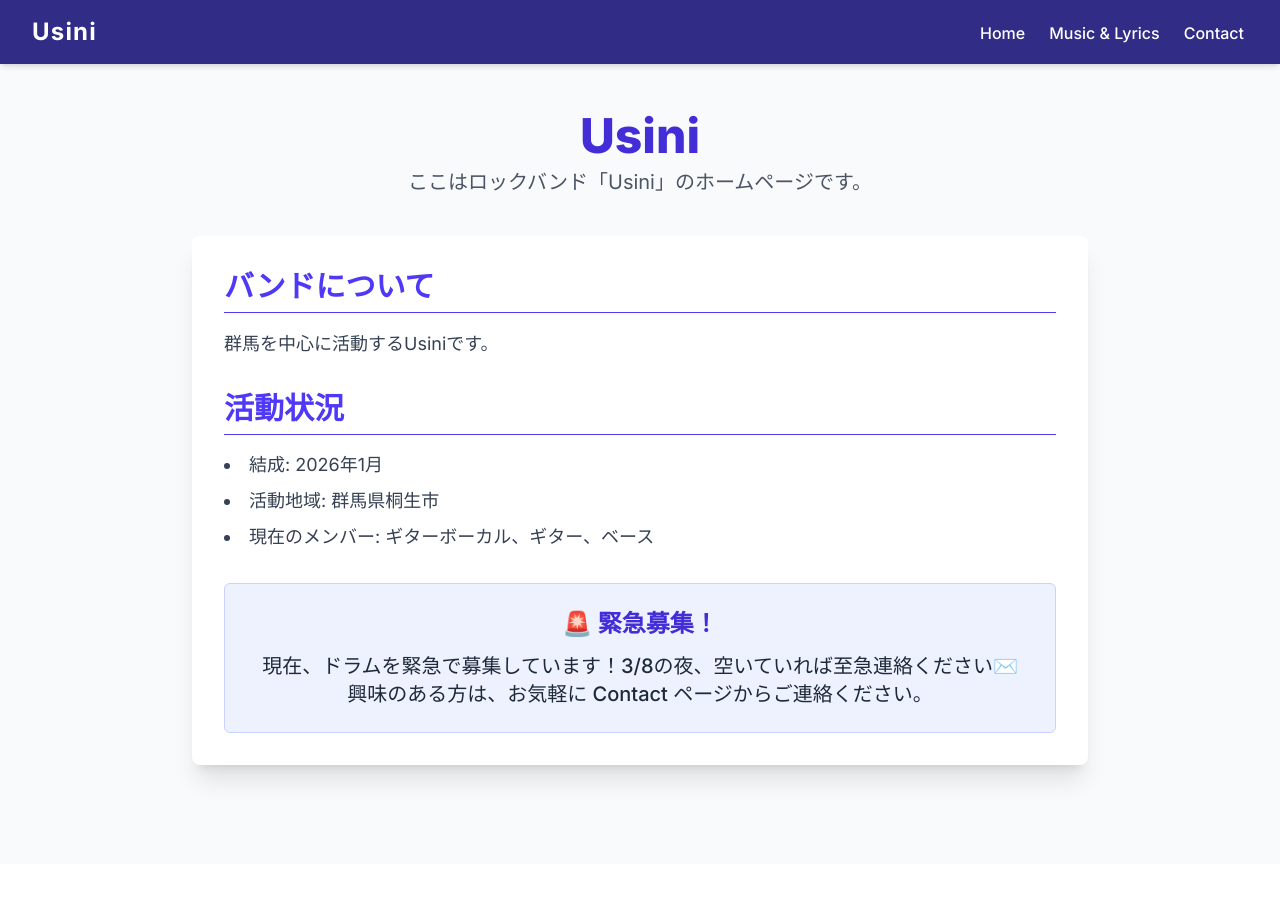
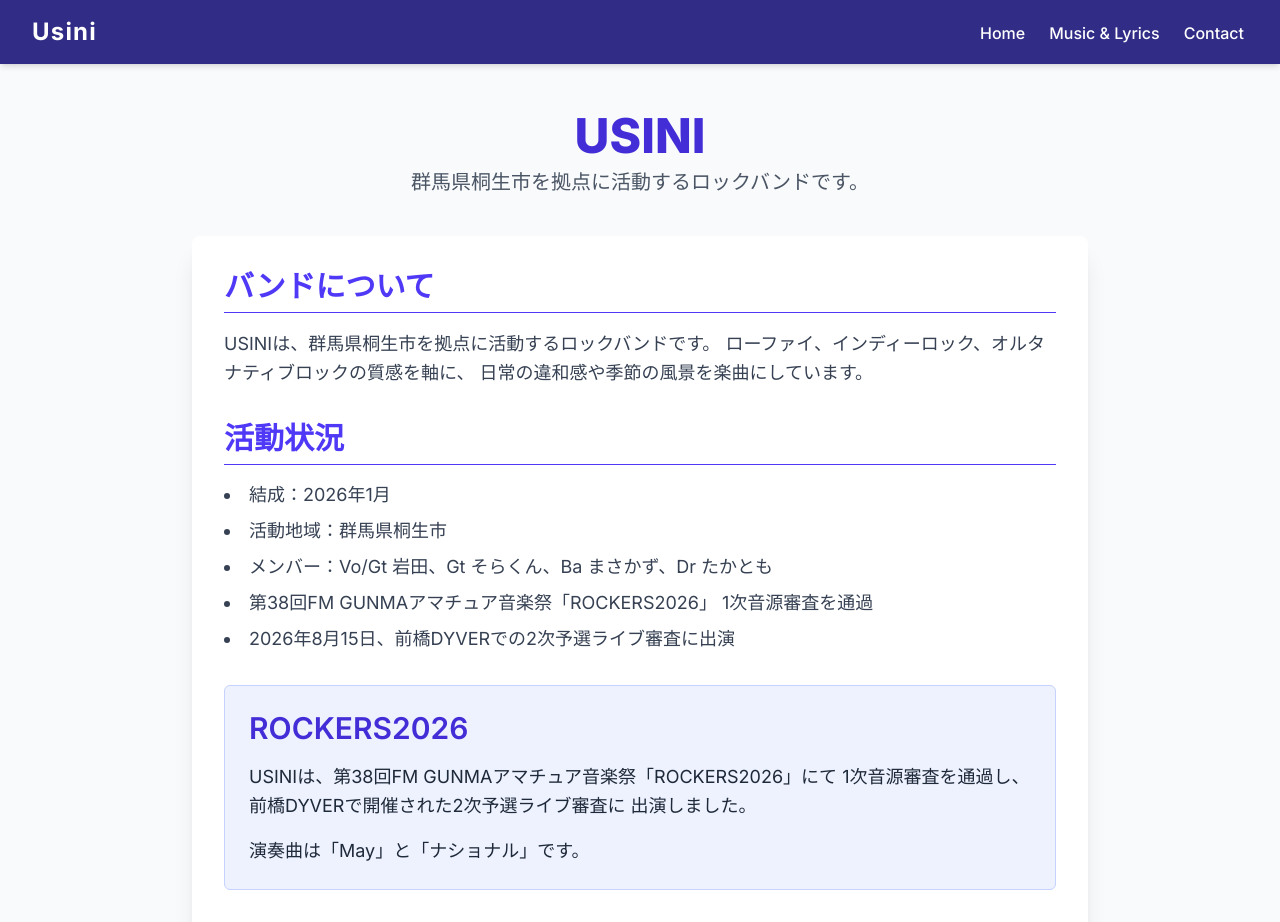
Before and after one commit to satohidetada/my-band-site, a Next.js app: page / in a window 1280 px wide. Shown: the top 922 px of the page. Before the commit the page ends 864 px from the top, so only its background shows below. Built offline with nearby package versions, Linux system fonts and the light colour scheme.

Commit message:
Update USINI site information

```diff
--- a/src/app/contact/page.tsx
+++ b/src/app/contact/page.tsx
@@ -5,10 +5,10 @@ export default function ContactPage() {
     <div className="min-h-screen bg-gray-50 flex flex-col items-center py-12 px-4 sm:px-6 lg:px-8">
       <header className="text-center mb-12">
         <h1 className="text-5xl font-extrabold text-indigo-700 mb-2">
-          📞 Contact / お問い合わせ
+          Contact / お問い合わせ
         </h1>
         <p className="text-xl text-gray-600">
-          Usiniへのライブ出演依頼、メンバー応募、その他のお問い合わせはこちらへ。
+          USINIへのライブ出演依頼、イベント出演、その他のお問い合わせはこちらへ。
         </p>
       </header>
 
@@ -23,7 +23,6 @@ export default function ContactPage() {
             method="POST"
             className="space-y-6"
           >
-            {/* 名前 (Name) */}
             <div>
               <label htmlFor="name" className="block text-lg font-medium text-gray-700 mb-2">
                 お名前 (Name) <span className="text-red-500">*</span>
@@ -33,12 +32,11 @@ export default function ContactPage() {
                 name="name"
                 id="name"
                 required
-                placeholder="Usini"
+                placeholder="お名前"
                 className="w-full px-4 py-3 border border-gray-300 rounded-lg shadow-sm focus:ring-indigo-500 focus:border-indigo-500 transition duration-200 text-black"
               />
             </div>
 
-            {/* メールアドレス (Email) */}
             <div>
               <label htmlFor="email" className="block text-lg font-medium text-gray-700 mb-2">
                 メールアドレス (Email) <span className="text-red-500">*</span>
@@ -53,7 +51,6 @@ export default function ContactPage() {
               />
             </div>
 
-            {/* お問い合わせ内容 (Message) */}
             <div>
               <label htmlFor="message" className="block text-lg font-medium text-gray-700 mb-2">
                 お問い合わせ内容 (Message) <span className="text-red-500">*</span>
@@ -63,12 +60,11 @@ export default function ContactPage() {
                 id="message"
                 rows={6}
                 required
-                placeholder="ライブの出演依頼、メンバー応募の内容などをご記入ください。"
+                placeholder="ライブ出演依頼、イベント出演、その他のお問い合わせ内容をご記入ください。"
                 className="w-full px-4 py-3 border border-gray-300 rounded-lg shadow-sm focus:ring-indigo-500 focus:border-indigo-500 transition duration-200 text-black"
               />
             </div>
 
-            {/* Submit Button */}
             <button
               type="submit"
               className="w-full flex justify-center py-3 px-4 border border-transparent rounded-lg shadow-md text-xl font-semibold text-white bg-indigo-600 hover:bg-indigo-700 focus:bg-indigo-700 focus:outline-none focus:ring-2 focus:ring-offset-2 focus:ring-indigo-500 transition duration-200 transform hover:scale-[1.005]"
@@ -76,20 +72,19 @@ export default function ContactPage() {
               送信する
             </button>
 
-            {/* Formspreeの注意書き */}
             <p className="text-center text-sm text-gray-500 pt-2">
               ※送信後、外部サービス（Formspree）の確認画面に移動します。
             </p>
           </form>
         </section>
 
-        {/* メンバー募集の案内 */}
-        <section className="mt-8 p-6 bg-yellow-50 border border-yellow-200 rounded-lg text-center">
-          <h2 className="text-2xl font-bold text-yellow-800 mb-3">
-            🎸 メンバー募集中！
+        <section className="mt-8 p-6 bg-indigo-50 border border-indigo-200 rounded-lg text-center">
+          <h2 className="text-2xl font-bold text-indigo-800 mb-3">
+            USINI
           </h2>
           <p className="text-gray-700 text-lg">
-            現在、 ドラムを急募中です。メンバー応募は、上記のフォームの内容欄にその旨を記載してご連絡ください。
+            群馬県桐生市を拠点に活動しています。
+            ライブ出演依頼やイベント出演のご相談など、お気軽にご連絡ください。
           </p>
         </section>
       </main>
--- a/src/app/music/page.tsx
+++ b/src/app/music/page.tsx
@@ -1,4 +1,4 @@
-import React from 'react';
+import React from "react";
 
 interface Track {
   title: string;
@@ -8,7 +8,17 @@ interface Track {
 
 const tracks: Track[] = [
   {
-    title: "National",
+    title: "May",
+    lyrics: `訪れる終わりに満たされて
+暗闇の中輪郭は浮かんで いる いきものが
+まともになった頭で 空を泳いでいた
+石段を登りきったとこで
+鍵をなくした
+すべてが容易になって、可能になるような夢をみた`,
+    audioUrl: "/music/250705_May.mp3",
+  },
+  {
+    title: "ナショナル",
     lyrics: `拘束された幻覚の途中で
 歌の無い約束を交わしたね
 予想されたため息の今です
@@ -38,21 +48,10 @@ const tracks: Track[] = [
 未だ透明だったんだぜ`,
     audioUrl: "/music/250714_Zukan.mp3",
   },
-  {
-    title: "May",
-    lyrics: `訪れる終わりに満たされて
-暗闇の中輪郭は浮かんで いる いきものが
-まともになった頭で 空を泳いでいた
-石段を登りきったとこで
-鍵をなくした
-すべてが容易になって、可能になるような夢をみた`,
-    // 新しい曲のパスを追加 (ファイル名は仮に May.mp3 とします)
-    audioUrl: "/music/250705_May.mp3",
-  },
 ];
 
 const TrackItem = ({ track }: { track: Track }) => {
-  const lines = track.lyrics.split('\n');
+  const lines = track.lyrics.split("\n");
 
   return (
     <div className="bg-white shadow-xl rounded-xl p-6 mb-10 border border-indigo-100">
@@ -60,18 +59,20 @@ const TrackItem = ({ track }: { track: Track }) => {
         🎵 {track.title}
       </h2>
 
-      {/* MP3オーディオプレーヤー */}
       <div className="mb-6">
         <audio controls className="w-full">
           <source src={track.audioUrl} type="audio/mpeg" />
-          <p className="text-red-500">お使いのブラウザは音声再生に対応していません。</p>
+          <p className="text-red-500">
+            お使いのブラウザは音声再生に対応していません。
+          </p>
         </audio>
       </div>
 
-      {/* 歌詞エリア */}
       <div className="text-lg text-gray-800 whitespace-pre-wrap leading-relaxed">
         {lines.map((line: string, index: number) => (
-          <p key={index} className="mb-1">{line}</p>
+          <p key={index} className="mb-1">
+            {line}
+          </p>
         ))}
       </div>
     </div>
@@ -87,7 +88,7 @@ export default function MusicPage() {
             Music & Lyrics
           </h1>
           <p className="text-xl text-gray-600">
-            Usiniの楽曲と歌詞
+            USINIの楽曲と歌詞
           </p>
         </header>
 
--- a/src/app/page.tsx
+++ b/src/app/page.tsx
@@ -1,11 +1,13 @@
 export default function AboutPage() {
   return (
-    <div className="min-h-screen bg-gray-50 flex flex-col items-center py-12">
+    <div className="min-h-screen bg-gray-50 flex flex-col items-center py-12 px-4">
       <header className="text-center mb-10">
         <h1 className="text-5xl font-extrabold text-indigo-700 mb-2">
-          Usini
+          USINI
         </h1>
-        <p className="text-xl text-gray-600">ここはロックバンド「Usini」のホームページです。</p>
+        <p className="text-xl text-gray-600">
+          群馬県桐生市を拠点に活動するロックバンドです。
+        </p>
       </header>
 
       <main className="w-full max-w-4xl bg-white shadow-xl rounded-lg p-8">
@@ -14,7 +16,9 @@ export default function AboutPage() {
             バンドについて
           </h2>
           <p className="text-gray-700 text-lg leading-relaxed">
-            群馬を中心に活動するUsiniです。
+            USINIは、群馬県桐生市を拠点に活動するロックバンドです。
+            ローファイ、インディーロック、オルタナティブロックの質感を軸に、
+            日常の違和感や季節の風景を楽曲にしています。
           </p>
         </section>
 
@@ -23,19 +27,39 @@ export default function AboutPage() {
             活動状況
           </h2>
           <ul className="list-disc list-inside text-gray-700 text-lg space-y-2">
-            <li>結成: 2026年1月</li>
-            <li>活動地域: 群馬県桐生市</li>
-            <li>現在のメンバー: ギターボーカル、ギター、ベース</li>
+            <li>結成：2026年1月</li>
+            <li>活動地域：群馬県桐生市</li>
+            <li>メンバー：Vo/Gt 岩田、Gt そらくん、Ba まさかず、Dr たかとも</li>
+            <li>
+              第38回FM GUNMAアマチュア音楽祭「ROCKERS2026」
+              1次音源審査を通過
+            </li>
+            <li>
+              2026年8月15日、前橋DYVERでの2次予選ライブ審査に出演
+            </li>
           </ul>
         </section>
 
-        <section className="text-center p-6 bg-indigo-50 border border-indigo-200 rounded-md">
-          <h3 className="text-2xl font-bold text-indigo-700 mb-3">
-            🚨 緊急募集！
+        <section className="mb-8 p-6 bg-indigo-50 border border-indigo-200 rounded-md">
+          <h2 className="text-3xl font-semibold text-indigo-700 mb-4">
+            ROCKERS2026
+          </h2>
+          <p className="text-gray-800 text-lg leading-relaxed">
+            USINIは、第38回FM GUNMAアマチュア音楽祭「ROCKERS2026」にて
+            1次音源審査を通過し、前橋DYVERで開催された2次予選ライブ審査に
+            出演しました。
+          </p>
+          <p className="text-gray-800 text-lg leading-relaxed mt-4">
+            演奏曲は「May」と「ナショナル」です。
+          </p>
+        </section>
+
+        <section className="text-center p-6 bg-gray-100 border border-gray-200 rounded-md">
+          <h3 className="text-2xl font-bold text-gray-800 mb-3">
+            Contact
           </h3>
-          <p className="text-gray-800 text-xl font-medium">
-            現在、ドラムを緊急で募集しています！3/8の夜、空いていれば至急連絡ください✉️<br />
-            興味のある方は、お気軽に Contact ページからご連絡ください。
+          <p className="text-gray-700 text-lg">
+            ライブ出演依頼・お問い合わせは Contact ページからご連絡ください。
           </p>
         </section>
       </main>
```
